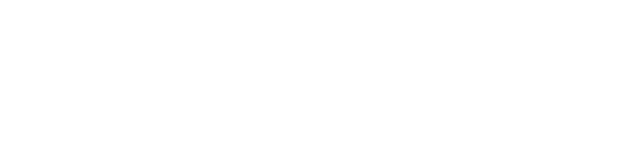
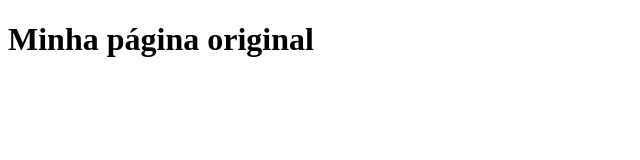
Before and after one commit to pesdesigner/gama-no-github, a plain HTML site: page index.html in a window 1280 px wide. Shown: the whole page, without its empty margins (0-640 px from the left). Drawn offline with Linux system fonts and the light colour scheme.

Commit message:
outro commit, desta vez em main

```diff
--- a/index.html
+++ b/index.html
@@ -7,6 +7,6 @@
     <title>Git - Gama Academy</title>
 </head>
 <body>
-
+    <h1>Minha página original</h1>
 </body>
 </html>
```
